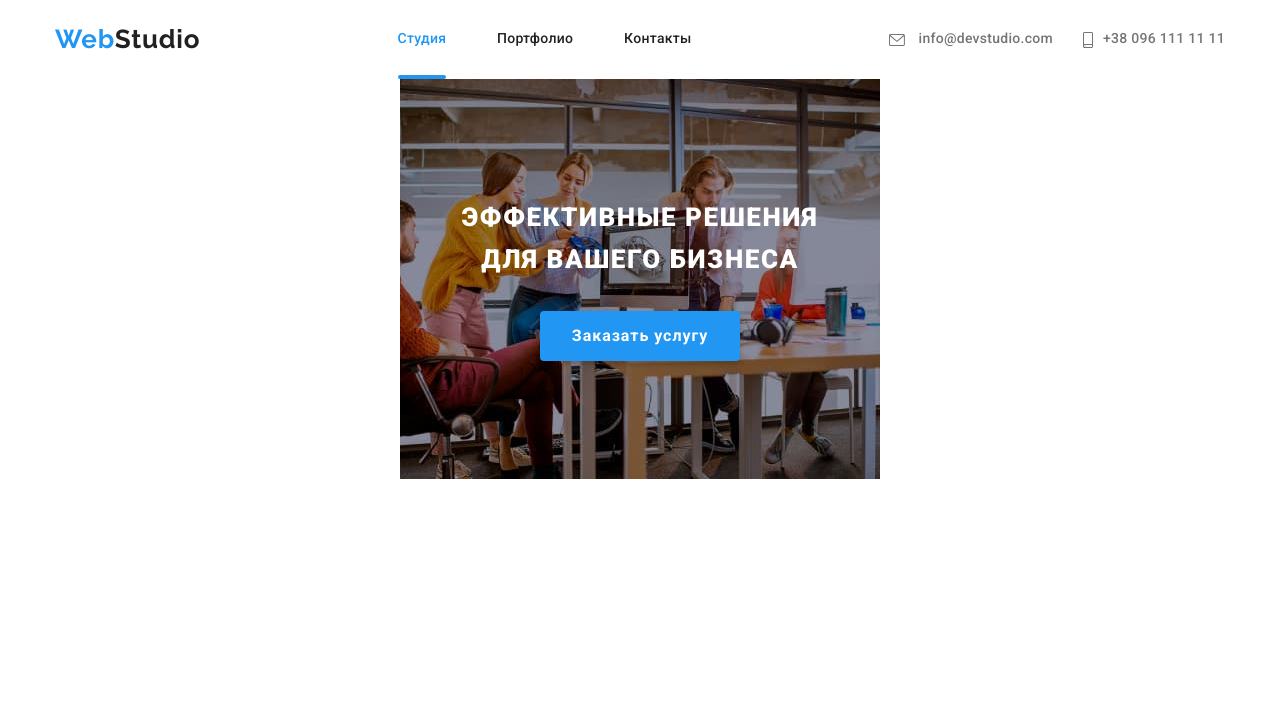
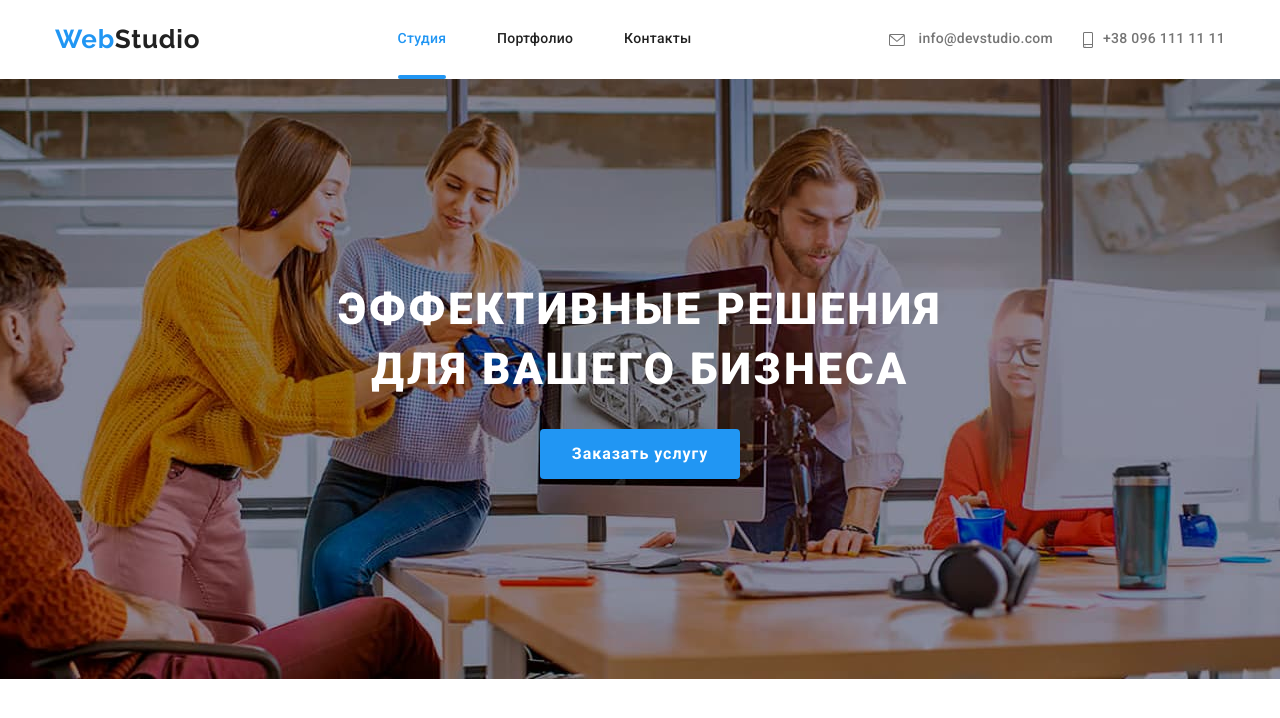
Before and after one commit to leo-moon/goit-markup-hw-08, a plain HTML site: page index.html in a window 1280 px wide. Drawn offline with nearby package versions, Linux system fonts and the light colour scheme.

Commit message:
hw-08 hero!

```diff
--- a/sass/layout/_hero.scss
+++ b/sass/layout/_hero.scss
@@ -30,47 +30,45 @@
 
         color: #FFFFFF;
     }
-// }
+}
 
-// @media screen and (min-width: 768px) {
-//     .hero {
-//         background-image: url(../../images/tablet/hero-768/hero-768.jpg);
-//     }
+@media screen and (min-width: 768px) {
+    .hero {
+        max-width: 768px;
+        background-image: url(../../images/tablet/hero-768/hero-768.jpg);
+    }
 
-//     @media (min-device-pixel-ratio: 2),
-//     (min-resolution: 192dpi),
-//     (min-resolution: 2dppx) {
-//         .hero {
-//             background-image: url(../../images/tablet/hero-768/hero-768@2x.jpg);
-//         }
-//     }
-// }
+    @media (min-device-pixel-ratio: 2),
+        (min-resolution: 192dpi),
+        (min-resolution: 2dppx) {
+        .hero {
+            background-image: url(../../images/tablet/hero-768/hero-768@2x.jpg);
+        }
+    }
+}
 
-// @media screen and (min-width: 1200px) {
-//     .hero {
-//         width: 100%;
-//         // max-width: 1600px;
-//         background-image: url(../../images/desktop/hero/hero-1600.jpg);
-//     }
+@media screen and (min-width: 1200px) {
+    .hero {
+        padding-top: 200px;
+        padding-bottom: 200px;
+        width: 100%;
+        max-width: 1600px;
+        background-image: url(../../images/desktop/hero/hero-1600.jpg);
+    }
 
-//     @media (min-device-pixel-ratio: 2),
-//         (min-resolution: 192dpi),
-//         (min-resolution: 2dppx) {
-//         .hero {
-//             background-image: url(../../images/desktop/hero/hero-1600@2x.jpg);
-//         }
-//     }
+    @media (min-device-pixel-ratio: 2),
+        (min-resolution: 192dpi),
+        (min-resolution: 2dppx) {
+        .hero {
+            background-image: url(../../images/desktop/hero/hero-1600@2x.jpg);
+        }
+    }
 
-//     .hero {
-//         padding-top: 200px;
-//         padding-bottom: 200px;
-//     }
-
-//     .hero__title {
-//         font-size: 44px;
-//         line-height: 1.364;
-//     }
-// }
+    .hero__title {
+        font-size: 44px;
+        line-height: 1.364;
+    }
+}
 
 // .with-img {
 //     background-image:
```
Also changed, not shown: css/main.css, css/main.min.css, 2 other files.
